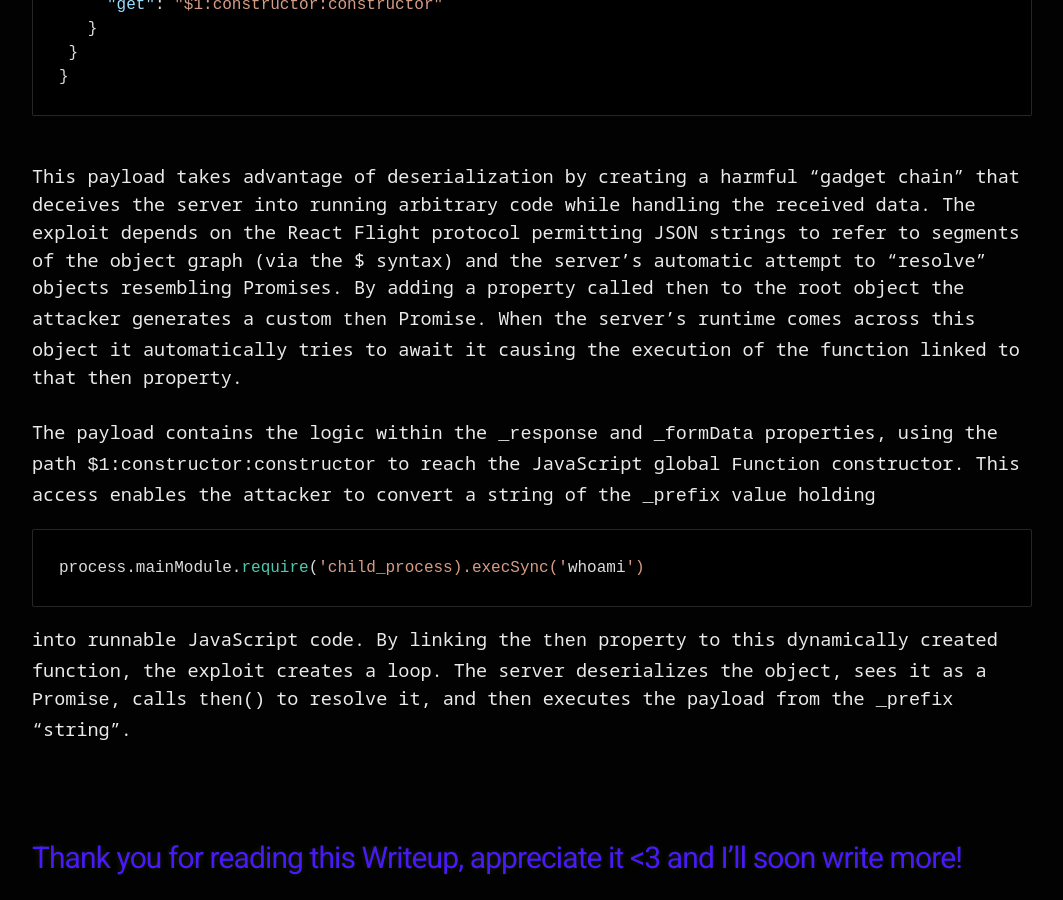
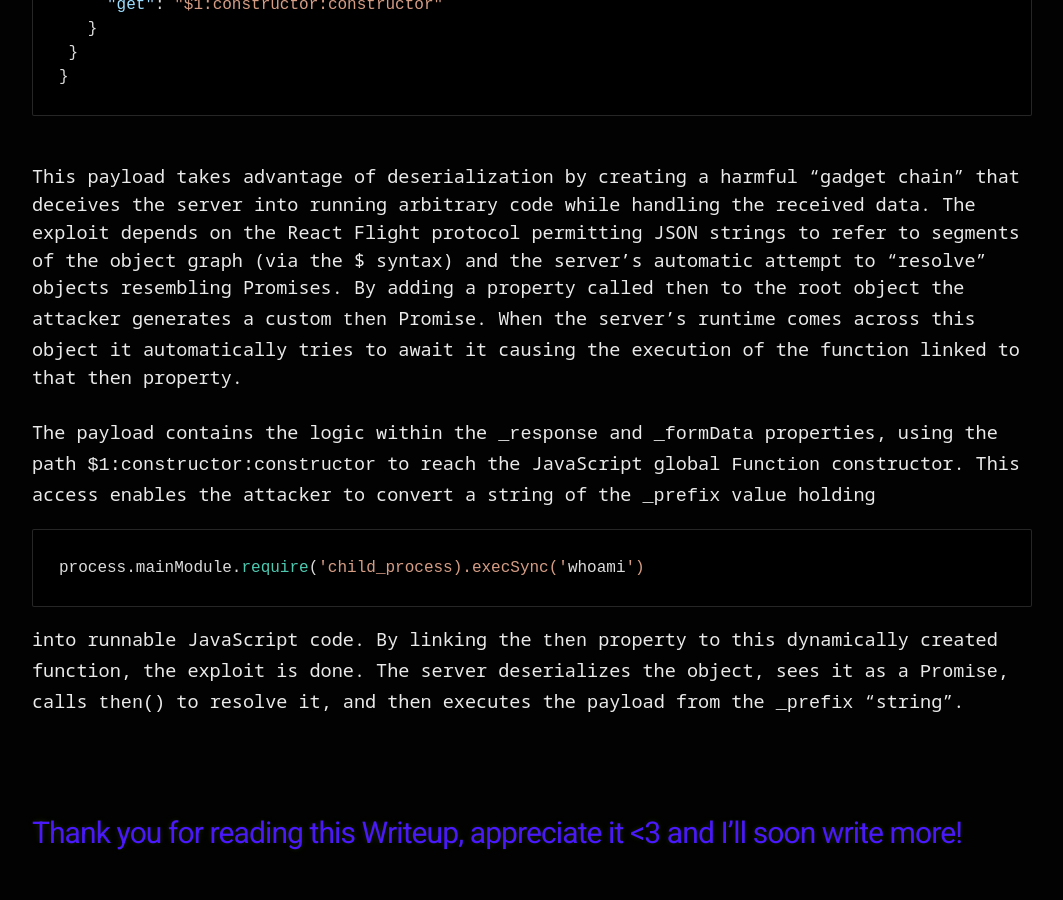
Before and after one commit to 20kilograma/blog, a Jekyll site: the page built from react2shell.md, in a window 1280 px wide and 900 px high, scrolled down 1728 px. Shown: the whole window, without its empty margins (108-1171 px from the left). Built offline with Jekyll 4.4.1, drawn with Linux system fonts in a browser that asks for light colours; nearby versions of some CDN libraries; some web fonts are replaced; our own code applies the rules of GitHub Pages for plain Markdown files; after the commit the page ends 2603 px from its top, so only the background shows below that.

Commit message:
Update react2shell.md

```diff
--- a/react2shell.md
+++ b/react2shell.md
@@ -37,8 +37,8 @@ The vulnerability was found in a protocol called Flight, which handles communica
 This payload takes advantage of deserialization by creating a harmful "gadget chain" that deceives the server into running arbitrary code while handling the received data. The exploit depends on the React Flight protocol permitting JSON strings to refer to segments of the object graph (via the $ syntax) and the server's automatic attempt to "resolve" objects resembling Promises. By adding a property called <code>then</code> to the root object the attacker generates a custom <code>then</code> Promise. When the server's runtime comes across this object it automatically tries to await it causing the execution of the function linked to that then property.
 <br><br>
 The payload contains the logic within the <code>_response</code> and <code>_formData</code> properties, using the path <code>$1:constructor:constructor</code> to reach the JavaScript global <code>Function</code> constructor. This access enables the attacker to convert a string of the <code>_prefix</code> value holding
-<pre><code class="language-js">process.mainModule.require('child_process).execSync('whoami')</code></pre>
-into runnable JavaScript code. By linking the <code>then</code> property to this dynamically created function, the exploit creates a loop. The server deserializes the object, sees it as a <code>Promise</code>, calls <code>then()</code> to resolve it, and then executes the payload from the <code>_prefix</code> "string".
+<pre><code class="language-javascript">process.mainModule.require('child_process).execSync('whoami')</code></pre>
+into runnable JavaScript code. By linking the <code>then</code> property to this dynamically created function, the exploit is done. The server deserializes the object, sees it as a <code>Promise</code>, calls <code>then()</code> to resolve it, and then executes the payload from the <code>_prefix</code> "string".
 
 <br>
 <br>
```
